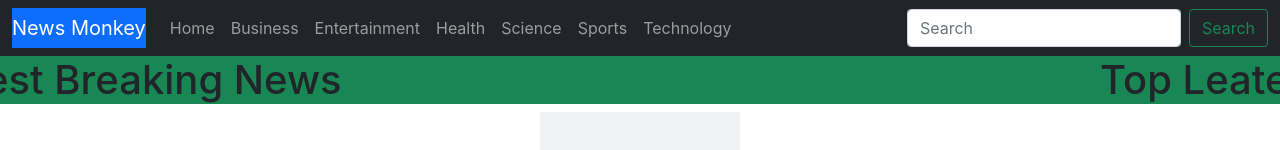
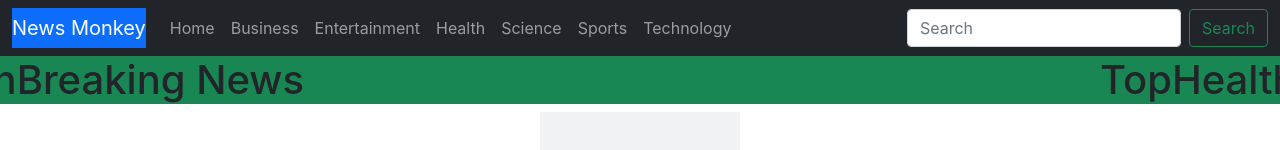
Before and after one commit to Daxit1234/News-app, a React (Create React App) app: page /health in a window 1280 px wide. Shown: the top 150 px of the page. Built offline with nearby package versions, Linux system fonts and the light colour scheme; no server answers.

Commit message:
before add infinite scroll

```diff
--- a/package.json
+++ b/package.json
@@ -11,6 +11,7 @@
     "react": "^18.2.0",
     "react-dom": "^18.2.0",
     "react-fast-marquee": "^1.3.5",
+    "react-infinite-scroll-component": "^6.1.0",
     "react-router-dom": "^6.8.0",
     "react-scripts": "5.0.1",
     "web-vitals": "^2.1.4"
--- a/src/components/News.js
+++ b/src/components/News.js
@@ -14,13 +14,17 @@ export class News extends Component {
     pagesize: PropTypes.number,
     category: PropTypes.string,
   }
-  constructor() {
-    super();
+  capital=(string)=>{
+    return string.charAt(0).toUpperCase()+string.slice(1)
+  }
+  constructor(props) {
+    super(props);
     this.state = {
       articals: [],
       loading: false,
       page: 1,
     };
+    document.title=`News Monkey ${this.capital(this.props.category)}`
   }
   async updatenews() {
     const url = `https://newsapi.org/v2/top-headlines?counrty=${this.props.country}&category=${this.props.category}&language=en&apiKey=bf88de657d0640ba95a6091aee70a77a&page=${this.state.page}&pagesize=${this.props.pagesize}`;
@@ -32,6 +36,7 @@ export class News extends Component {
       totalResults: parseData.totalResults,
       loading: false
     });
+
     console.log(url);
   }
   async componentDidMount() {
@@ -85,7 +90,7 @@ export class News extends Component {
     return (
       <>
         <h1 className="bg-success">
-          <Marquee speed={500}>Top Leatest Breaking News</Marquee>
+          <Marquee speed={500}>Top  {this.capital(this.props.category)} Breaking News</Marquee>
         </h1>
         {
           this.state.loading &&
--- a/src/components/Newsitem.js
+++ b/src/components/Newsitem.js
@@ -21,7 +21,6 @@ export class Newsitem extends Component {
               {title}{" "}
               <span class="position-absolute top-0 start-100 translate-middle badge rounded-pill bg-danger">
                 {source}
-                <span class="visually-hidden">unread messages</span>
               </span>
             </h5>
             <p className="card-text">
@@ -33,11 +32,11 @@ export class Newsitem extends Component {
               By {author ? author : "unknow author"} <br /> on{" "}
               {new Date(date).toGMTString()}.
             </p>
-            <a href={newsurl} className="btn btn-sm btn-dark">
-              Read MOre
-            </a>
           </div>
         </div>
+            <a href={newsurl} className="btn btn-sm btn-dark">
+              Read More
+            </a>
       </div>
     );
   }
```
Also changed, not shown: 1 other file (tests, documents, lock files or other folders).
